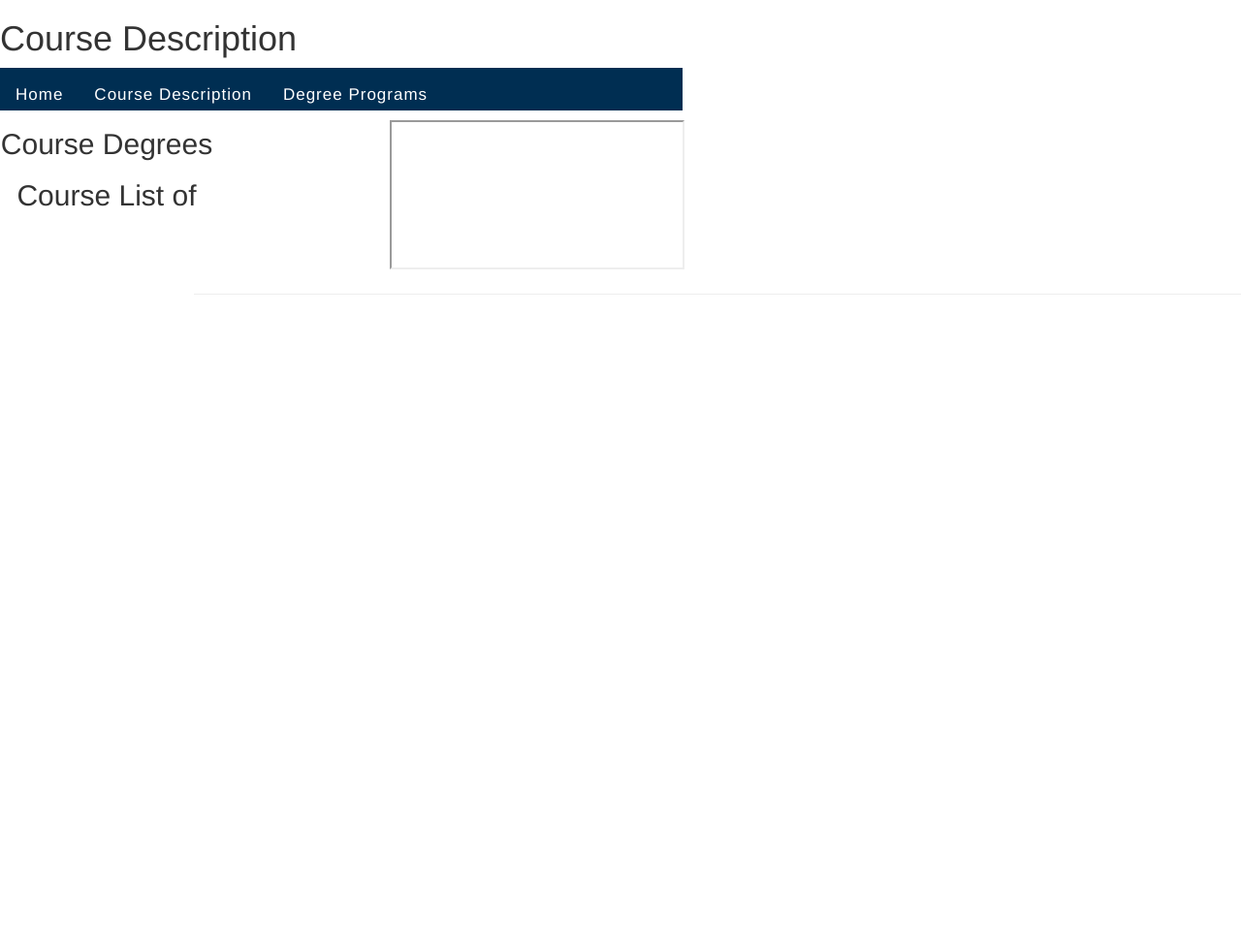
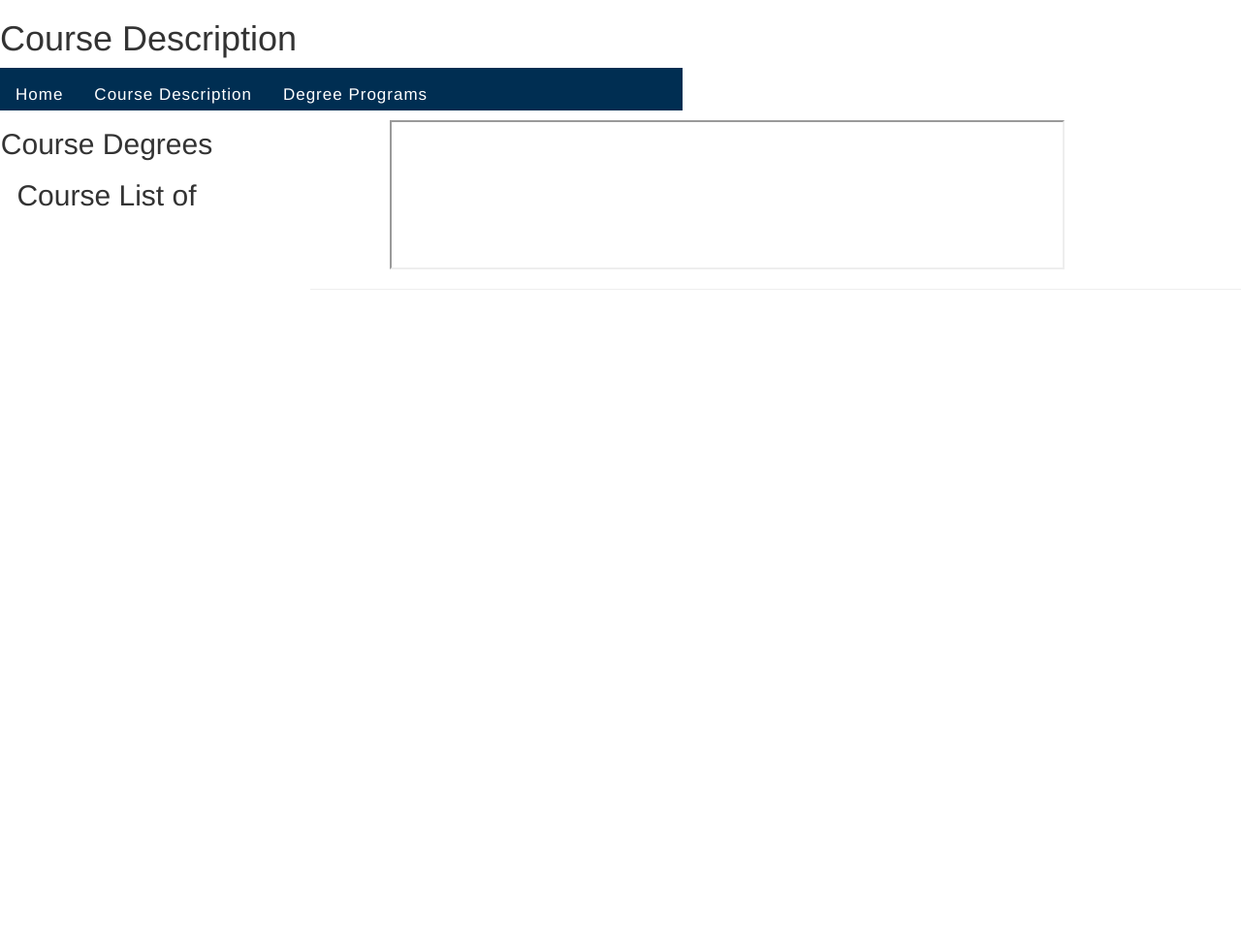
Before and after one commit to gmo-quant/BC_internship_2017, a PHP site: page /courseDescription.html in a window 1280 px wide. Shown: the whole page at 97% size. Run offline with PHP 8.4, Linux system fonts and the light colour scheme; some libraries are stand-ins or nearby versions.

Commit message:
style for sidebar layout

```diff
--- a/CSS/courseDescription.css
+++ b/CSS/courseDescription.css
@@ -1,4 +1,4 @@
-.topnav {
+#topnav {
     position: relative;
     z-index: 2;
     font-size: 17px;
@@ -33,9 +33,9 @@
     color: #fff;
 }
 
-.sidenav {
+#sidenav {
     height: 100%;
-    width: 200px;
+    width: 25%;
     background-color: #fff;
     position: fixed!important;
     z-index: 1;
@@ -64,3 +64,13 @@
 .sidenav a{
     display: block;
 }
+
+#belowtopnav{
+
+}
+
+iframe{
+    float:left;
+    height:100%;
+    width:100%;
+}
```
